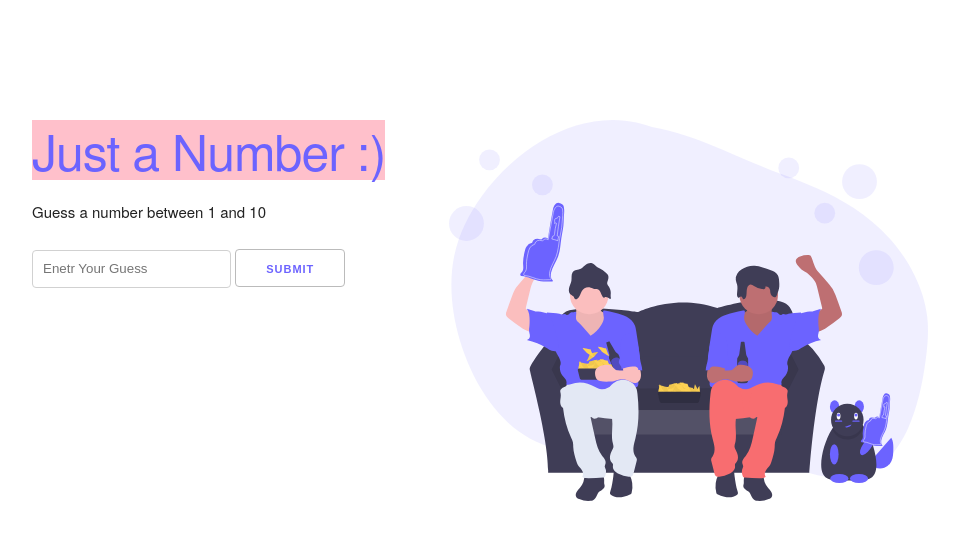
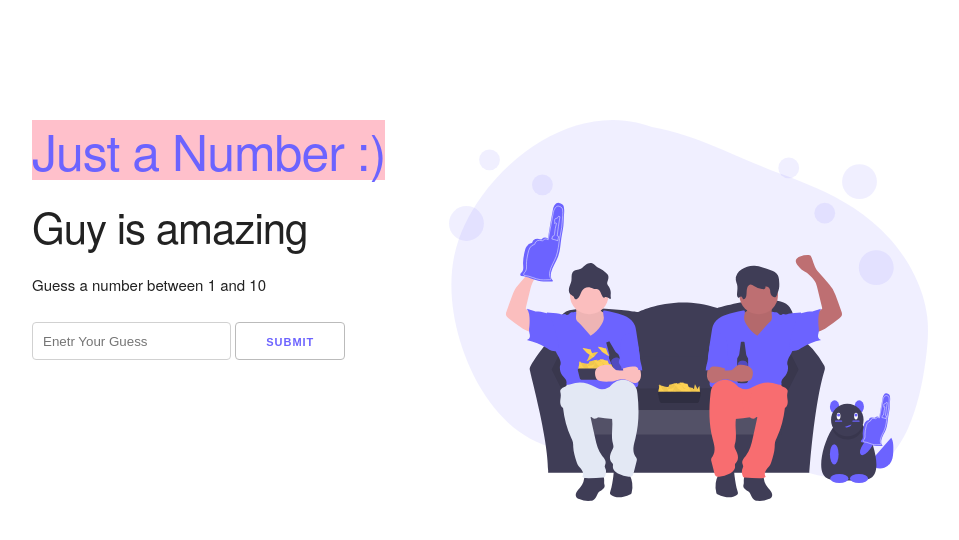
Before and after one commit to guykadosh/NumberGusser, a plain HTML site: page index.html in a window 1280 px wide. Shown: the whole page, without its empty margins (128-1087 px from the left). Drawn offline with nearby package versions, Linux system fonts and the light colour scheme.

Commit message:
added important h2

```diff
--- a/index.html
+++ b/index.html
@@ -17,6 +17,7 @@
         <div class="container">
             <div>
                 <h1>Just a Number :)</h1>
+                <h2>Guy is amazing</h2>
                 <div class="game">
                     <p>Guess a number between <span class="min-num"></span> and <span class="max-num"></span></p>
                     <input type="number" class="guess-input" placeholder="Enetr Your Guess">
```
